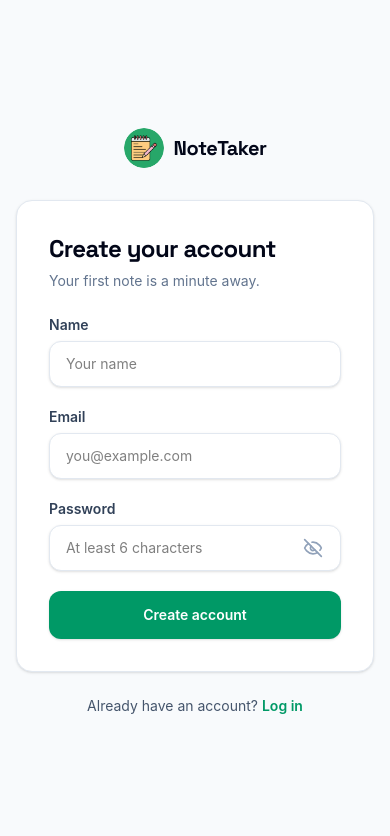
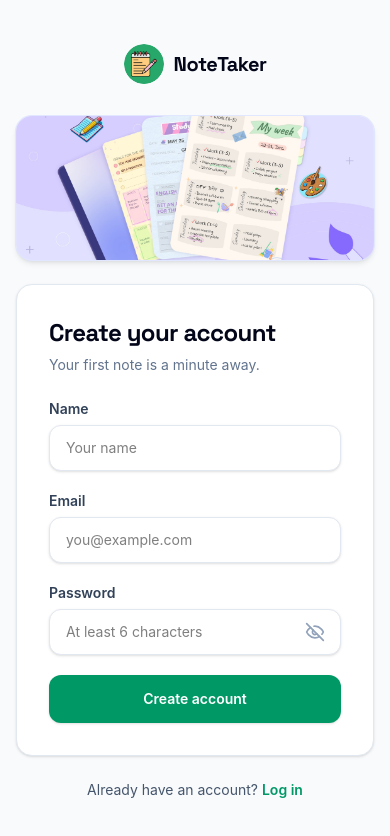
Before and after one commit to Dikshya-Thapa/NoteTaker, a React (Vite) app: page /register in a window 390 px wide. Shown: the top 836 px of the page. Built offline with nearby package versions, Linux system fonts and the light colour scheme.

Commit message:
Show artwork on mobile and clean up register page formatting

```diff
--- a/src/pages/RegisterPage.jsx
+++ b/src/pages/RegisterPage.jsx
@@ -55,14 +55,27 @@ export default function RegisterPage({ showMessage }) {
 
   return (
     <main className="min-h-screen bg-slate-50 lg:grid lg:grid-cols-2">
+      {/* Form column */}
       <div className="flex min-h-screen items-center justify-center px-4 py-10">
         <div className="w-full max-w-md">
           <Link to="/" className="mb-8 flex items-center justify-center gap-2.5">
-          <img src="/logo.png" alt="NoteTaker logo" className="h-10 w-10 rounded-full" />
+            <img
+              src="/logo.png"
+              alt="NoteTaker logo"
+              className="h-10 w-10 rounded-full"
+            />
+
             <span className="font-display text-xl font-bold tracking-tight text-slate-950">
               NoteTaker
             </span>
           </Link>
+
+
+          <img
+            src="/auth-art.jpg"
+            alt="Illustration of colorful planner notes"
+            className="mb-6 h-36 w-full rounded-2xl object-cover shadow-md ring-1 ring-indigo-100 sm:h-44 lg:hidden"
+          />
 
           <div className="rounded-2xl border border-slate-200 bg-white p-8 shadow-sm">
             <h1 className="font-display text-2xl font-bold tracking-tight text-slate-950">
@@ -137,14 +150,14 @@ export default function RegisterPage({ showMessage }) {
                     value={password}
                     onChange={(event) => setPassword(event.target.value)}
                     placeholder="At least 6 characters"
-                className="w-full rounded-xl border border-slate-200 bg-white px-4 py-3 text-sm shadow-sm outline-none transition focus:border-emerald-500 focus:ring-4 focus:ring-emerald-100" style={{ paddingRight: '3rem' }}
+                    className="w-full rounded-xl border border-slate-200 bg-white py-3 pl-4 pr-12 text-sm shadow-sm outline-none transition focus:border-emerald-500 focus:ring-4 focus:ring-emerald-100"
                   />
 
                   <button
                     type="button"
                     onClick={() => setShowPassword((current) => !current)}
                     aria-label={showPassword ? 'Hide password' : 'Show password'}
-                  className="absolute right-3 top-1/2 -translate-y-1/2 rounded-lg p-1.5 text-slate-400 transition hover:bg-slate-100 hover:text-slate-600"
+                    className="absolute right-2 top-1/2 flex h-9 w-9 -translate-y-1/2 items-center justify-center rounded-lg text-slate-400 transition hover:bg-slate-100 hover:text-slate-600"
                   >
                     {showPassword ? (
                       <svg
@@ -201,6 +214,7 @@ export default function RegisterPage({ showMessage }) {
         </div>
       </div>
 
+
       <div className="relative hidden items-center justify-center overflow-hidden bg-indigo-50 p-12 lg:flex">
         <div
           aria-hidden="true"
```
Lines whose indentation alone changed are shown as unchanged.
